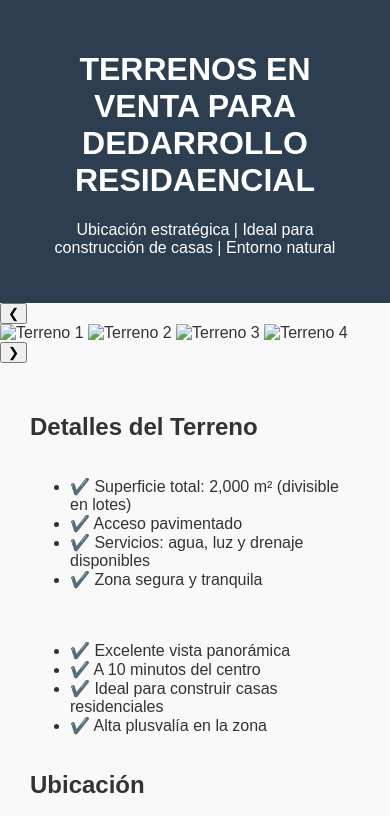
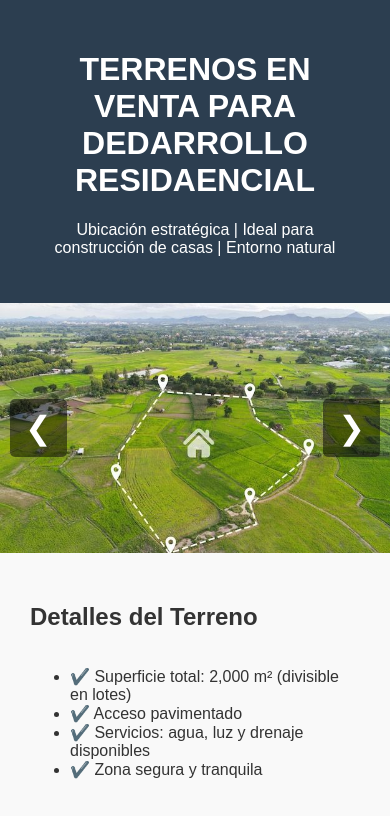
Before and after one commit to Mitzuki-Te/terreno, a plain HTML site: page index.html in a window 390 px wide. Shown: the top 816 px of the page. Drawn offline with Linux system fonts and the light colour scheme.

Commit message:
Add files via upload

```diff
--- a/styles.css
+++ b/styles.css
@@ -53,3 +53,82 @@
         grid-template-columns: 1fr;
       }
     }
+    .image-gallery {
+  overflow-x: auto;
+  white-space: nowrap;
+  padding: 10px 0;
+  background-color: #f9f9f9;
+  scroll-behavior: smooth;
+  -ms-overflow-style: none;  /* IE y Edge */
+  scrollbar-width: none;     /* Firefox */
+}
+
+.image-gallery::-webkit-scrollbar {
+  display: none; /* Chrome, Safari, Opera */
+}
+
+.gallery-container {
+  display: inline-flex;
+  gap: 10px;
+  padding: 0 20px;
+}
+
+.gallery-container img {
+  width: 100%;
+  max-width: 100%;
+  height: 300px;
+  border-radius: 5px;
+  object-fit: cover;
+  flex-shrink: 0;
+}
+.carousel {
+  position: relative;
+  width: 100%;
+  max-width: 100%;
+  height: 600px; /* AUMENTADO */
+  overflow: hidden;
+  background-color: #000;
+}
+
+
+.carousel-track {
+  display: flex;
+  transition: transform 0.5s ease;
+  width: 100%;
+  height: 100%;
+}
+
+.carousel-track img {
+  width: 100%;
+  height: 100%;
+  object-fit: cover;
+  flex-shrink: 0;
+}
+
+.carousel-btn {
+  position: absolute;
+  top: 50%;
+  transform: translateY(-50%);
+  background-color: rgba(0,0,0,0.5);
+  border: none;
+  color: white;
+  font-size: 2rem;
+  padding: 10px 15px;
+  cursor: pointer;
+  z-index: 10;
+  border-radius: 5px;
+}
+
+.carousel-btn.prev {
+  left: 10px;
+}
+
+.carousel-btn.next {
+  right: 10px;
+}
+
+@media (max-width: 768px) {
+  .carousel {
+    height: 250px;
+  }
+}
```
Also changed, not shown: terreno1.jpg (added), terreno2.jpg (added), terreno3.jpg (added), terreno4.jpg (added).
